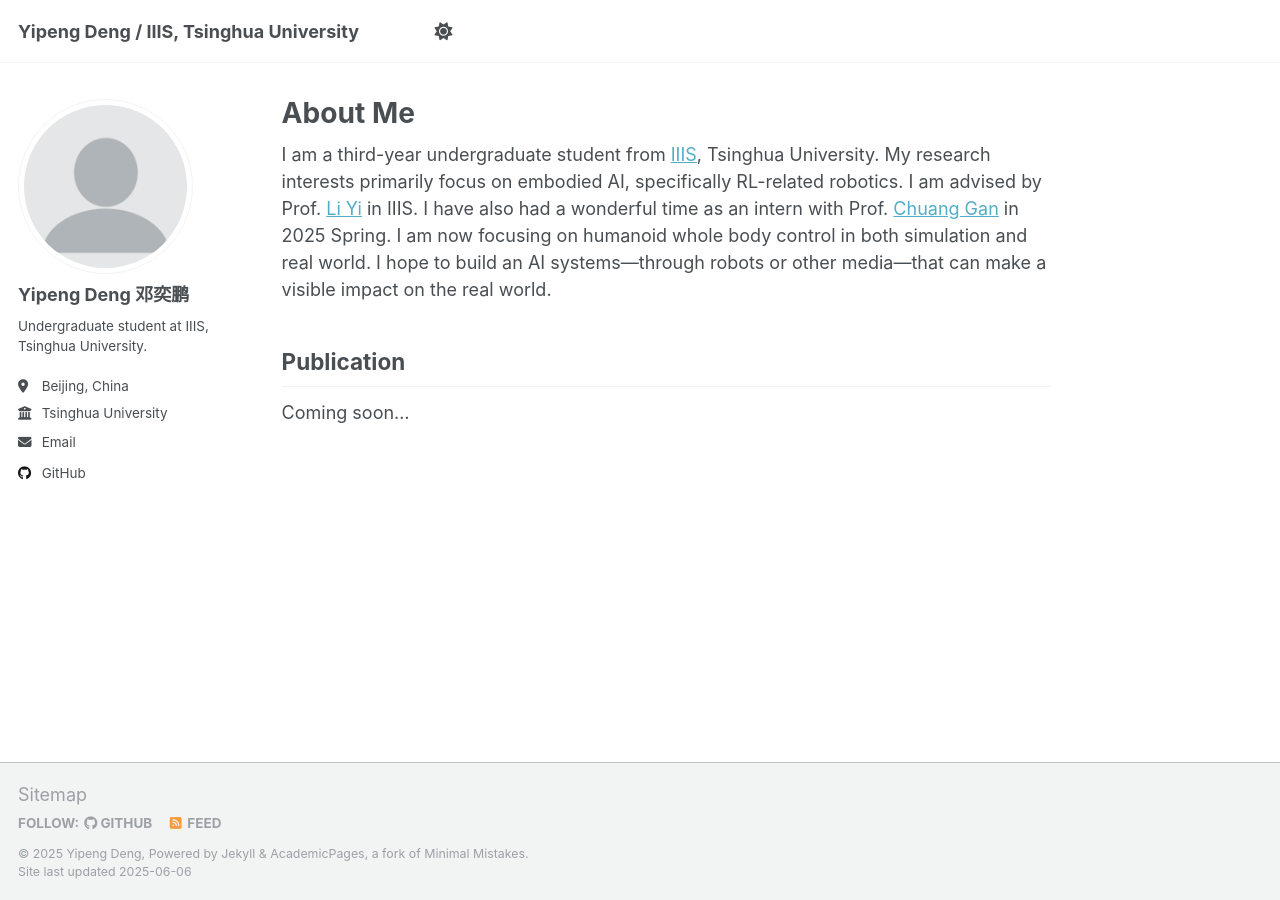
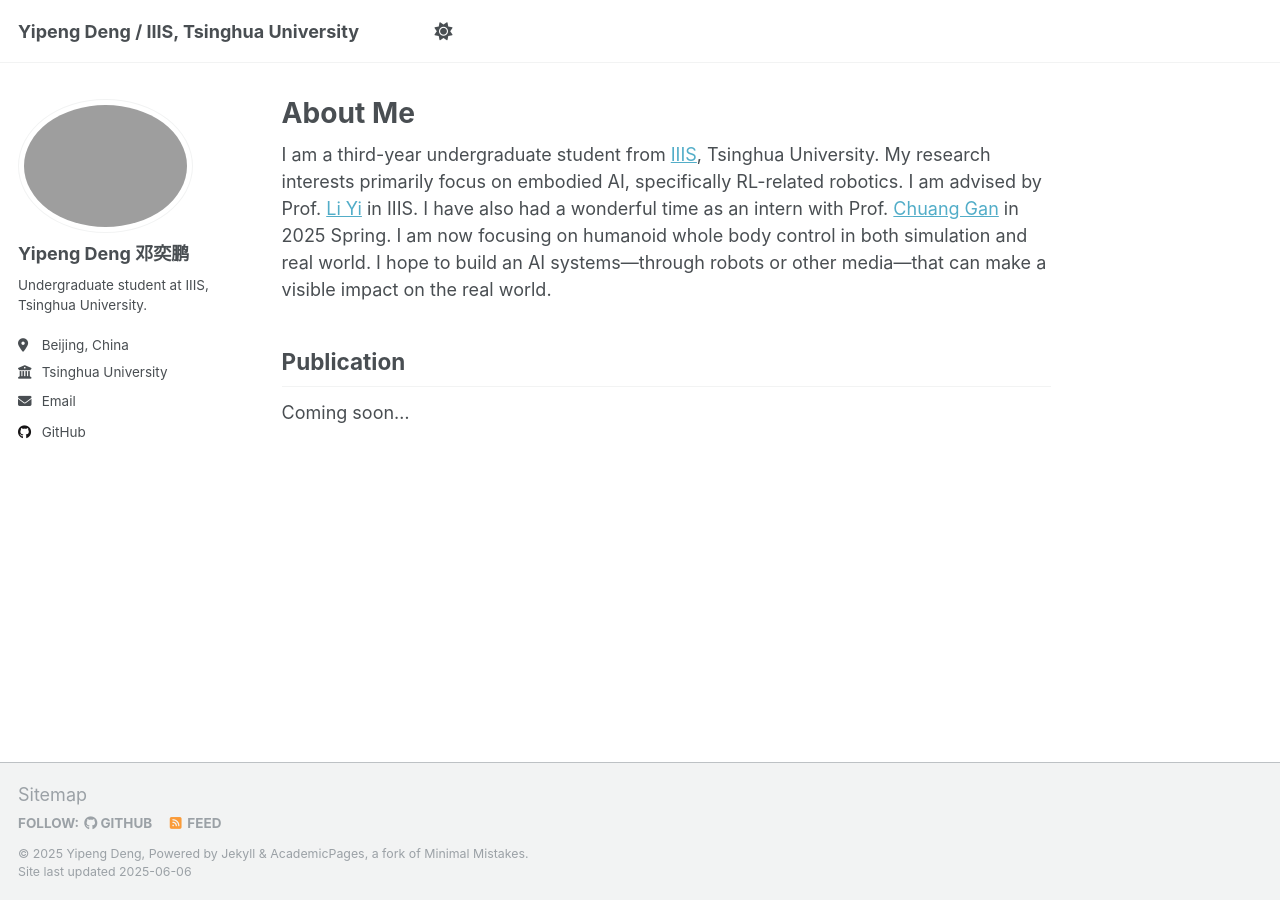
Before and after one commit to dyp159/dyp159.github.io, a Jekyll site: the page built from _pages/about.md, in a window 1280 px wide. Built offline with Jekyll 4.4.1, drawn with Linux system fonts in a browser that asks for light colours.

Commit message:
Update avater

```diff
--- a/_config.yml
+++ b/_config.yml
@@ -22,7 +22,7 @@ repository               : "dyp159/dyp159.github.io"
 #               Additional customization can be done by editing /_includes/author-profile.html
 author:
   # Biographic information
-  avatar           : "profile.png"
+  avatar           : "profile_small.png"
   name             : "Yipeng Deng 邓奕鹏"
   pronouns         : # example: "she/her"
   bio              : "Undergraduate student at IIIS, Tsinghua University."
```
Also changed, not shown: 4 other files.
